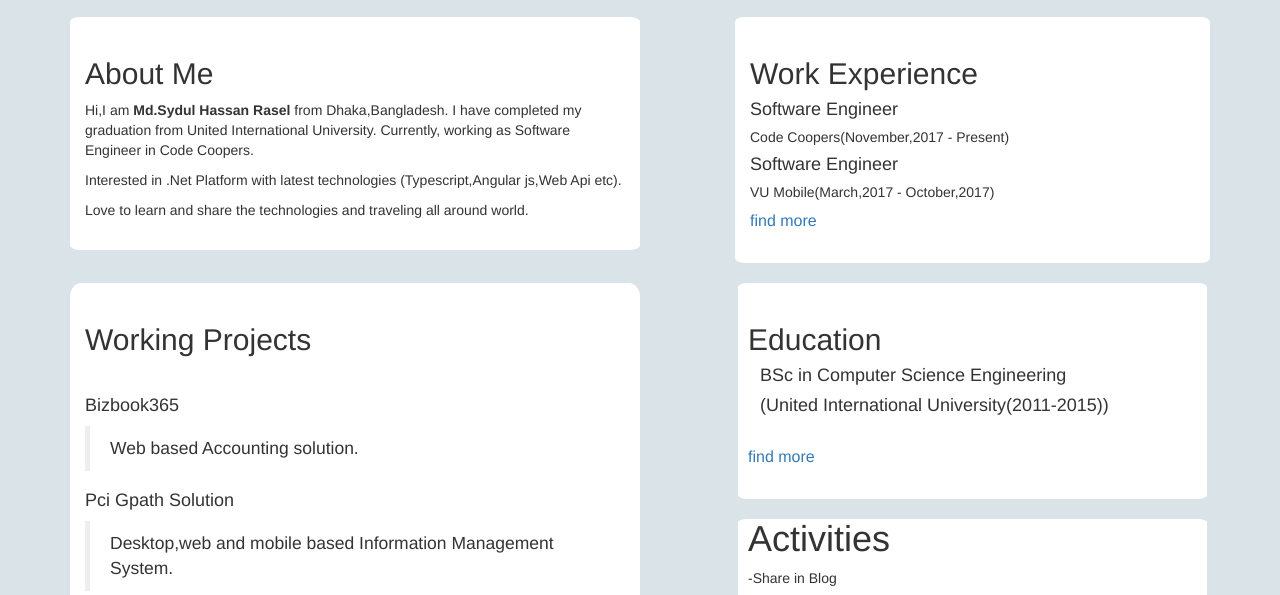
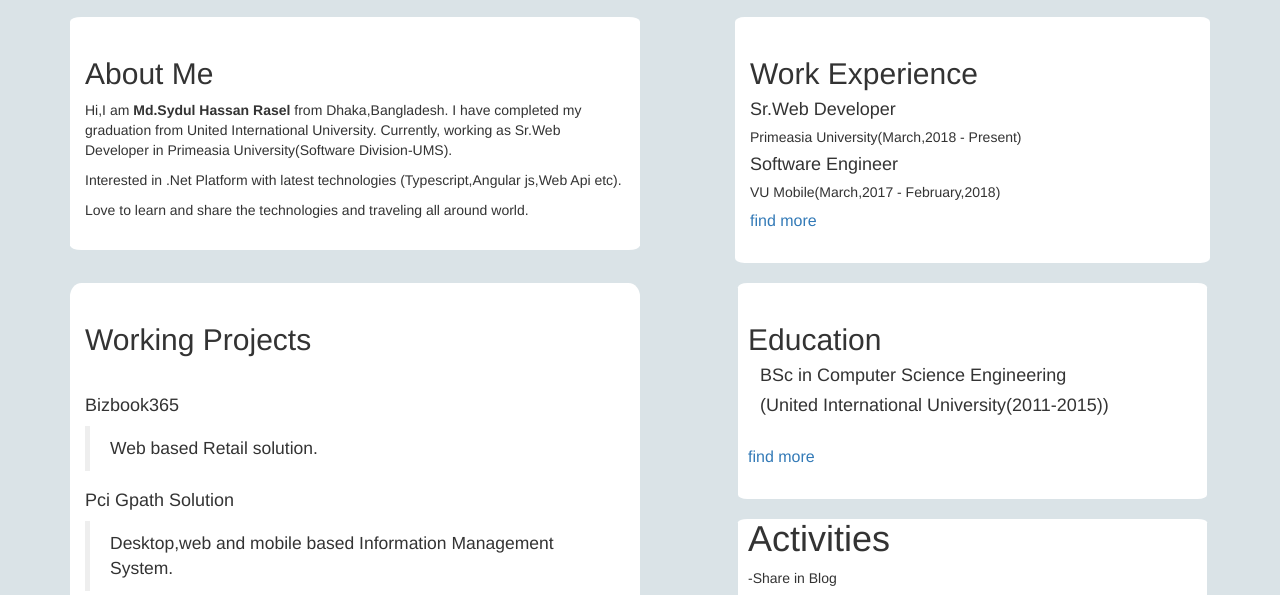
Before and after one commit to msraselhassan/msraselhassan.github.io, a plain HTML site: page index.html in a window 1280 px wide. Shown: the part 163-758 px from the top of the page. Drawn offline with nearby package versions, Linux system fonts and the light colour scheme.

Commit message:
Update index.html

```diff
--- a/index.html
+++ b/index.html
@@ -114,7 +114,7 @@
             <div class=" col col-md-6" style="background-color:#FFFFFF;border-radius:2%;">
                 &nbsp;
                 <h2>About Me</h2>
-                <p>Hi,I am <strong>Md.Sydul Hassan Rasel</strong> from Dhaka,Bangladesh. I have completed my graduation from United International University. Currently, working as Software Engineer in Code Coopers.</p>
+                <p>Hi,I am <strong>Md.Sydul Hassan Rasel</strong> from Dhaka,Bangladesh. I have completed my graduation from United International University. Currently, working as Sr.Web Developer in Primeasia University(Software Division-UMS).</p>
                 <p>Interested in .Net Platform with latest technologies (Typescript,Angular js,Web Api etc).</p>
                 <p>Love to learn and share the technologies and  traveling all around world.</p>
 
@@ -127,11 +127,11 @@
             <div class="col col-md-5" style="background-color:#FFFFFF;border-radius:2%;">
                 &nbsp;
                 <h2>Work Experience</h2>
-                <h4>Software Engineer</h4>
-                <h5>Code Coopers(November,2017 - Present)</h5>
+                <h4>Sr.Web Developer</h4>
+                <h5>Primeasia University(March,2018 - Present)</h5>
 
                 <h4>Software Engineer</h4>
-                <h5>VU Mobile(March,2017 - October,2017)</h5>
+                <h5>VU Mobile(March,2017 - February,2018)</h5>
                 <p>
                     <a href="#" style="font-size:16px;">find more</a>
                 </p>
@@ -153,7 +153,7 @@
                 <h2>Working Projects</h2>
                 <p>&nbsp;</p>
                 <h4>Bizbook365</h4>
-                <blockquote>Web based Accounting solution.</blockquote>
+                <blockquote>Web based Retail solution.</blockquote>
                 <h4>Pci Gpath Solution</h4>
                 <blockquote>Desktop,web and mobile based Information Management System.</blockquote>
                 <h4>Inventeory Solution</h4>
```
